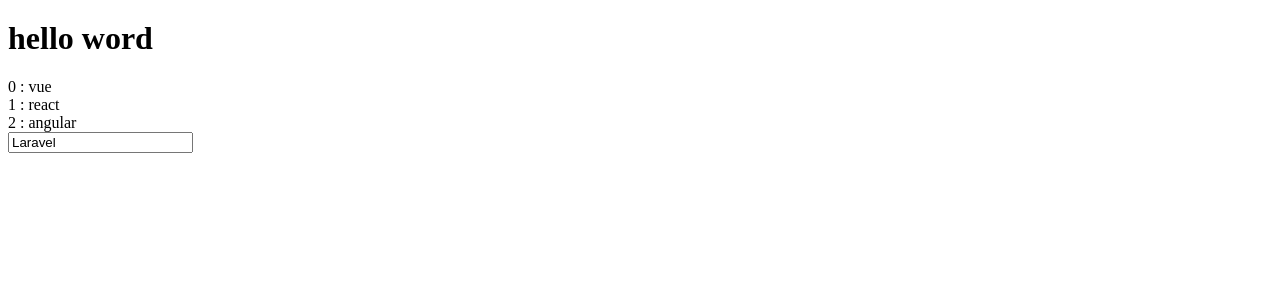
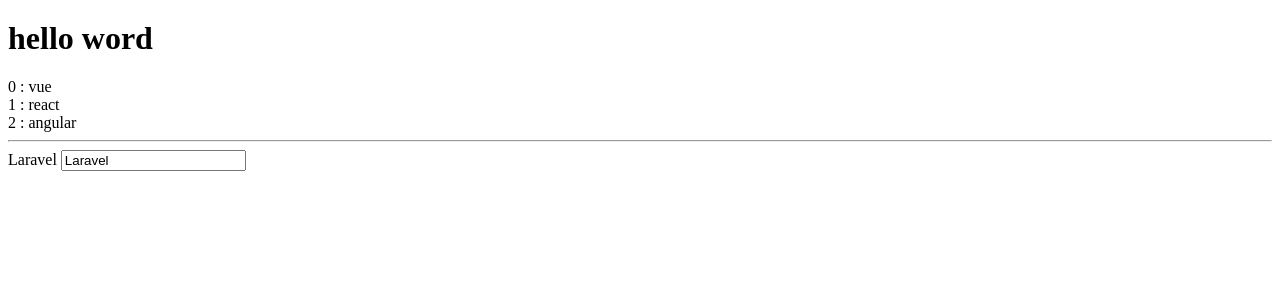
Before and after one commit to MarcoFonti/tags-input, a Vue app: page / in a window 1280 px wide. Shown: the top 300 px of the page. Built offline with nearby package versions, Linux system fonts and the light colour scheme.

Commit message:
add v-model

```diff
--- a/src/components/TagsInput.vue
+++ b/src/components/TagsInput.vue
@@ -20,8 +20,12 @@ export default {
 
 <div v-for="(tag, index) in tags">{{ index + ' : ' + tag }}</div>
 
-<!-- 'KEYDOWN.ENTER' = ALL'INVIO , '$EVENT.TARGET.VALUE' = OTTINIAMO IL VALORE DELL'INPUT, 'KEYDOWN.TAB.PREVENT' = ALL'INVIO DEL TAB-->
-<input type="text" :value="newTag" @keydown.enter="tags.push($event.target.value)" @keydown.tab.prevent="tags.push($event.target.value)">
+<hr>
+
+{{ newTag }}
+
+<!-- 'KEYDOWN.ENTER' = ALL'INVIO , '$EVENT.TARGET.VALUE' = OTTINIAMO IL VALORE DELL'INPUT, 'KEYDOWN.TAB.PREVENT' = ALL'INVIO DEL TAB , 'V-MODEL' = RECUPERIAMO IL VALORE INSERITO DALL'UTENTE-->
+<input type="text" v-model.trim="newTag" @keydown.enter="tags.push(newTag)" @keydown.tab.prevent="tags.push(newTag)">
 
 </template>
 
```
